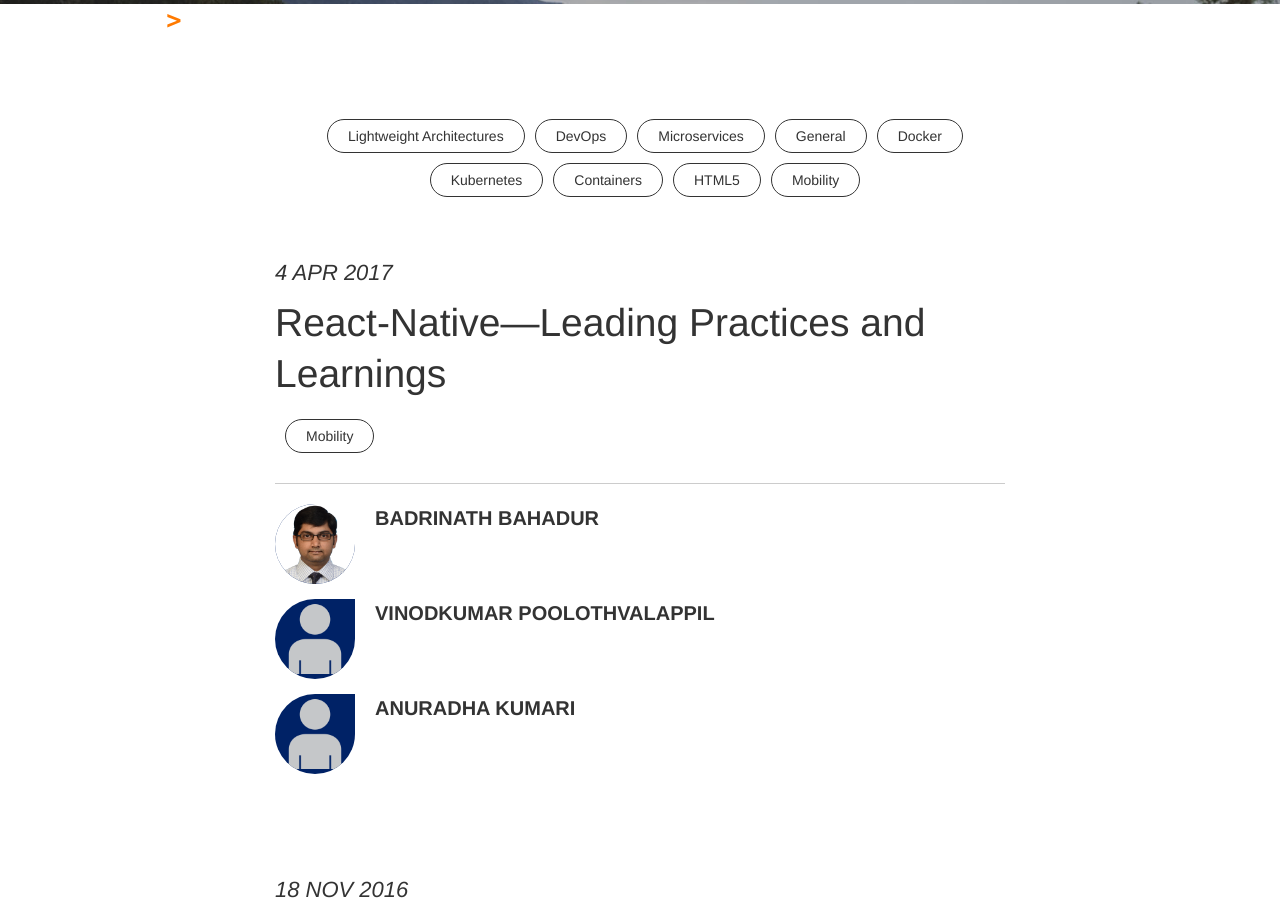
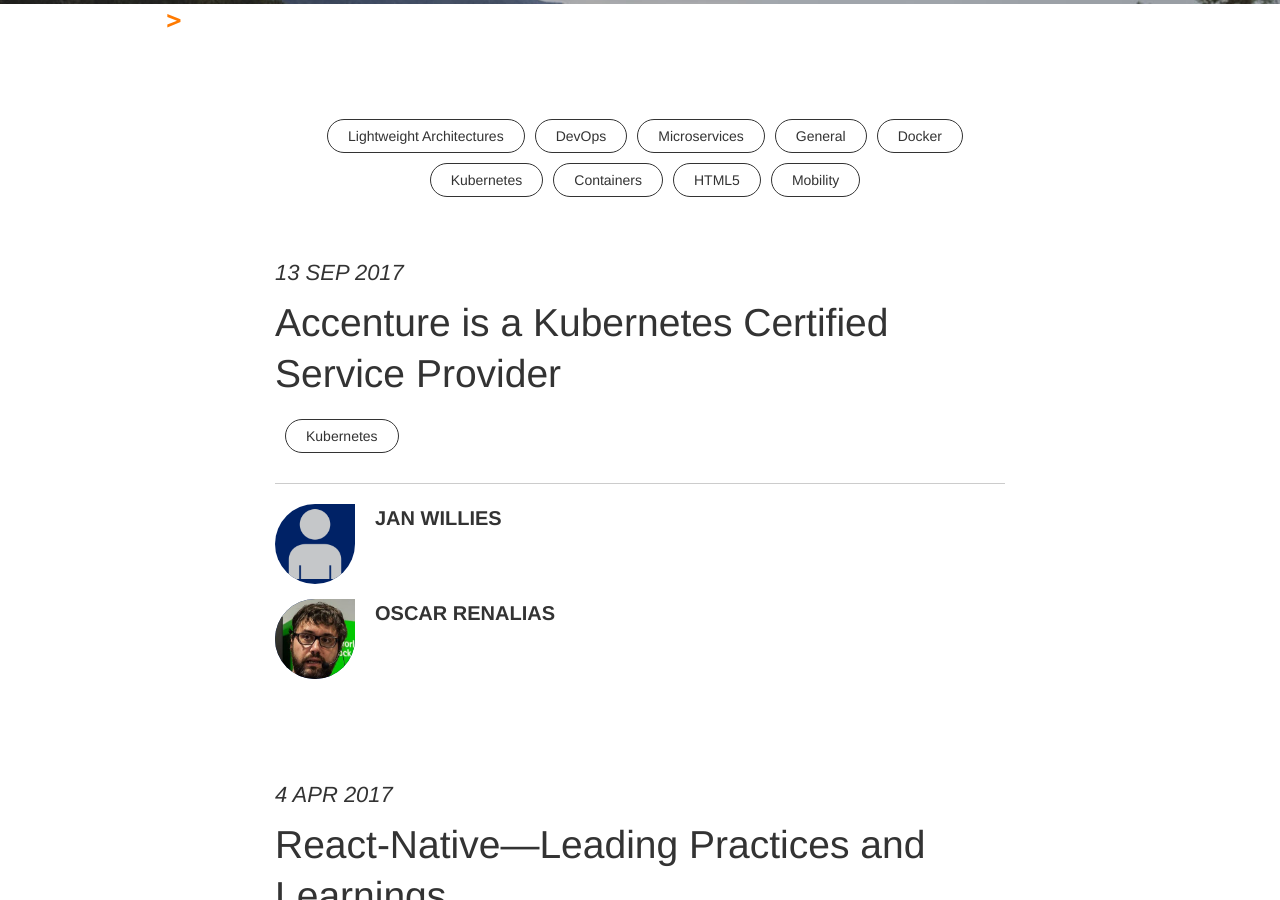
Before and after one commit to Accenture/accenture.github.io, a Jekyll site: the page built from blog/index.html, in a window 1280 px wide and 900 px high, scrolled down 529 px. Built offline with Jekyll 4.4.1, drawn with Linux system fonts in a browser that asks for light colours; some web fonts are replaced; the list of posts is cut into pages by our own code; some of the changed text lies outside the part shown.

Commit message:
Published the article about the CNCF announcement.

```diff
--- a/_drafts/kubernetes-kcsp-cncf.md
+++ b/_posts/2017-09-13-kubernetes-kcsp-cncf.md
@@ -2,6 +2,11 @@
 layout: post
 title:  "Accenture is a Kubernetes Certified Service Provider"
 categories: accenture opensource oss kubernetes cloudnativecomputefoundation cncf kcsp
+date: '2017-09-13 00:00'
+comments: true
+author:
+  - jan_willies
+  - oscar_renalias
 ---
 # Helping enterprises become cloud-native with Kubernetes
 
```
